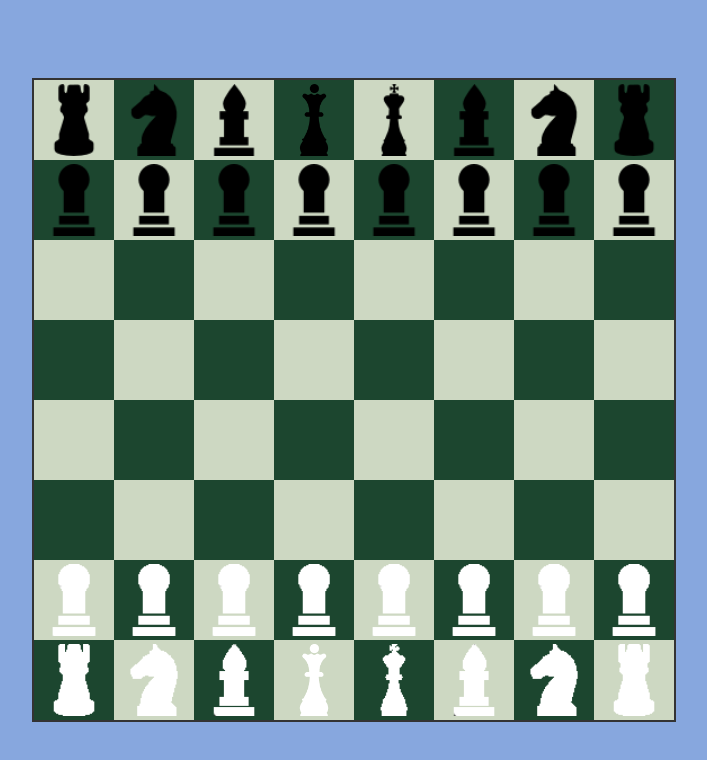
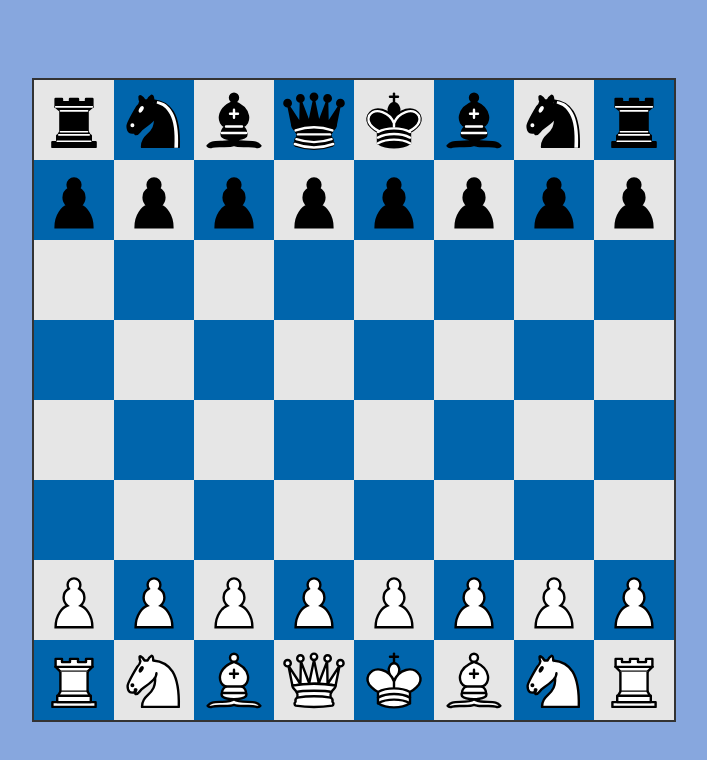
Before and after one commit to valerii-frontend/chess-react, a React (Create React App) app: page / in a window 1280 px wide. Shown: the top 760 px of the page, without its empty margins (286-993 px from the left). Built offline with nearby package versions, Linux system fonts and the light colour scheme.

Commit message:
git logic for selected cells

```diff
--- a/src/App.css
+++ b/src/App.css
@@ -33,10 +33,39 @@ body {
 	width: 90%;
 	height: 90%;
 }
+.cursor {
+	cursor: pointer;
+}
 .black {
-	background: rgb(28, 70, 47);
+	background: #0065ac;
 }
 
 .white {
-	background: rgb(205, 216, 194);
+	background: rgb(230, 230, 230);
 }
+
+.selected {
+	box-shadow: inset 0 0 0 2px #333, inset 0 0 0 7px #67ee67, inset 0 0 0 9px #333;
+}
+.selected img {
+	animation: pulse 700ms ease-in-out infinite alternate;
+}
+@keyframes pulse {
+	from {
+		transform: scale(1);
+	}
+	to {
+		transform: scale(1.1);
+	}
+}
+
+.available {
+	width: 100%;
+	height: 100%;
+	background-color: #008f0c;
+	opacity: 0.35;
+}
+
+.onAttack {
+	background-color: #8f000080;
+}
--- a/src/components/BoardComponent.tsx
+++ b/src/components/BoardComponent.tsx
@@ -1,6 +1,7 @@
-import React, { FC, Fragment } from "react";
+import React, { FC, Fragment, useState } from "react";
 import Board from "../models/Board";
 import CellComponent from "./CellComponent";
+import Cell from "../models/Cell";
 
 interface BoardProps {
 	board: Board;
@@ -8,12 +9,32 @@ interface BoardProps {
 }
 
 const BoardComponent: FC<BoardProps> = ({ board, setBoard }) => {
+	const [selectedCell, setSelectedCell] = useState<Cell | null>(null);
+
+	function onClickHandler(cell: Cell) {
+		if (cell.figure) {
+			setSelectedCell(cell);
+		}
+
+		const highlightCells = () => {
+			board.highlightCells(selectedCell);
+		};
+
+		function updateBoard() {
+			const newBoard = board.getCopyBoard();
+			setBoard(newBoard);
+		}
+	}
 	return (
 		<div className='board'>
 			{board.cells.map((row, index) => (
 				<Fragment key={index}>
 					{row.map((cell) => (
-						<CellComponent cell={cell} key={cell.id}></CellComponent>
+						<CellComponent
+							click={onClickHandler}
+							cell={cell}
+							key={cell.id}
+							selected={cell.x === selectedCell?.x && cell.y === selectedCell?.y}></CellComponent>
 					))}
 				</Fragment>
 			))}
--- a/src/components/CellComponent.tsx
+++ b/src/components/CellComponent.tsx
@@ -3,11 +3,21 @@ import Cell from "../models/Cell";
 
 interface CellProps {
 	cell: Cell;
+	selected: boolean;
+	click: (cell: Cell) => void;
 }
 
-const CellComponent: FC<CellProps> = ({ cell }) => {
+const CellComponent: FC<CellProps> = ({ cell, selected, click }) => {
+	const cellStyles = [
+		"cell",
+		cell.color,
+		selected ? "selected" : "",
+		cell.figure && cell.available ? "onAttack" : null,
+		cell?.figure ? "cursor" : "",
+	];
 	return (
-		<div className={`cell ${cell.color}`}>
+		<div className={cellStyles.join(" ")} onClick={() => click(cell)}>
+			{!cell.figure && cell.available && <div className='available'></div>}
 			{cell.figure?.logo && <img src={cell.figure.logo} alt={cell.figure.name} />}
 		</div>
 	);
--- a/src/custom.d.ts
+++ b/src/custom.d.ts
@@ -1 +1,2 @@
+declare module "*.svg";
 declare module "*.png";
--- a/src/models/Board.ts
+++ b/src/models/Board.ts
@@ -22,6 +22,22 @@ export default class Board {
 			}
 			this.cells.push(row);
 		}
+	}
+
+	public highlightCells(selectedCell: Cell | null) {
+		for (let i = 0; i < this.cells.length; i++) {
+			const row = this.cells[i];
+			for (let j = 0; j < row.length; j++) {
+				const target = row[j];
+				target.available = !!selectedCell?.figure?.canMove(target);
+			}
+		}
+	}
+
+	public getCopyBoard(): Board {
+		const newBoard = new Board();
+		newBoard.cells = this.cells;
+		return newBoard;
 	}
 
 	public getCell(x: number, y: number) {
--- a/src/models/figures/Bishop.ts
+++ b/src/models/figures/Bishop.ts
@@ -1,8 +1,8 @@
 import Cell from "../Cell";
 import { Colors } from "../Colors";
 import { Figure, FigureNames } from "./Figure";
-import blackLogo from "../../assets/black-bishop.png";
-import whiteLogo from "../../assets/white-bishop.png";
+import blackLogo from "../../assets/black-bishop.svg";
+import whiteLogo from "../../assets/white-bishop.svg";
 
 export class Bishop extends Figure {
 	constructor(color: Colors, cell: Cell) {
--- a/src/models/figures/Figure.ts
+++ b/src/models/figures/Figure.ts
@@ -1,4 +1,4 @@
-import logo from "../../assets/black-king.png";
+import logo from "../../assets/black-king.svg";
 import { Colors } from "../Colors";
 import Cell from "../Cell";
 
--- a/src/models/figures/King.ts
+++ b/src/models/figures/King.ts
@@ -1,8 +1,8 @@
 import Cell from "../Cell";
 import { Colors } from "../Colors";
 import { Figure, FigureNames } from "./Figure";
-import blackLogo from "../../assets/black-king.png";
-import whiteLogo from "../../assets/white-king.png";
+import blackLogo from "../../assets/black-king.svg";
+import whiteLogo from "../../assets/white-king.svg";
 
 export class King extends Figure {
 	constructor(color: Colors, cell: Cell) {
--- a/src/models/figures/Knight.ts
+++ b/src/models/figures/Knight.ts
@@ -1,8 +1,8 @@
 import Cell from "../Cell";
 import { Colors } from "../Colors";
 import { Figure, FigureNames } from "./Figure";
-import blackLogo from "../../assets/black-knight.png";
-import whiteLogo from "../../assets/white-knight.png";
+import blackLogo from "../../assets/black-knight.svg";
+import whiteLogo from "../../assets/white-knight.svg";
 
 export class Knight extends Figure {
 	constructor(color: Colors, cell: Cell) {
--- a/src/models/figures/Pawn.ts
+++ b/src/models/figures/Pawn.ts
@@ -1,8 +1,8 @@
 import Cell from "../Cell";
 import { Colors } from "../Colors";
 import { Figure, FigureNames } from "./Figure";
-import blackLogo from "../../assets/black-pawn.png";
-import whiteLogo from "../../assets/white-pawn.png";
+import blackLogo from "../../assets/black-pawn.svg";
+import whiteLogo from "../../assets/white-pawn.svg";
 
 export class Pawn extends Figure {
 	constructor(color: Colors, cell: Cell) {
--- a/src/models/figures/Queen.ts
+++ b/src/models/figures/Queen.ts
@@ -1,8 +1,8 @@
 import Cell from "../Cell";
 import { Colors } from "../Colors";
 import { Figure, FigureNames } from "./Figure";
-import blackLogo from "../../assets/black-queen.png";
-import whiteLogo from "../../assets/white-queen.png";
+import blackLogo from "../../assets/black-queen.svg";
+import whiteLogo from "../../assets/white-queen.svg";
 
 export class Queen extends Figure {
 	constructor(color: Colors, cell: Cell) {
--- a/src/models/figures/Rook.ts
+++ b/src/models/figures/Rook.ts
@@ -1,8 +1,8 @@
 import Cell from "../Cell";
 import { Colors } from "../Colors";
 import { Figure, FigureNames } from "./Figure";
-import blackLogo from "../../assets/black-rook.png";
-import whiteLogo from "../../assets/white-rook.png";
+import blackLogo from "../../assets/black-rook.svg";
+import whiteLogo from "../../assets/white-rook.svg";
 
 export class Rook extends Figure {
 	constructor(color: Colors, cell: Cell) {
```
